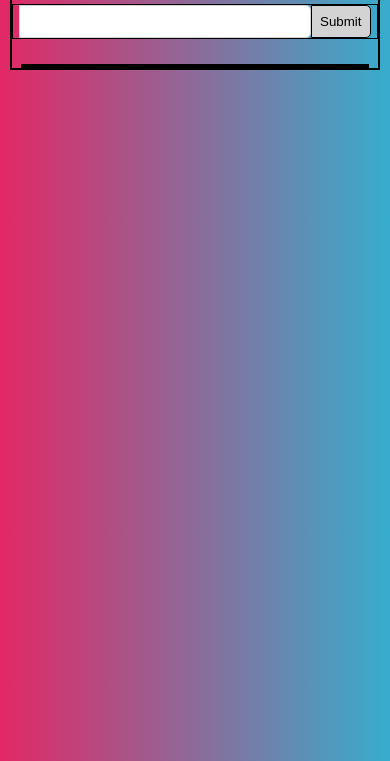
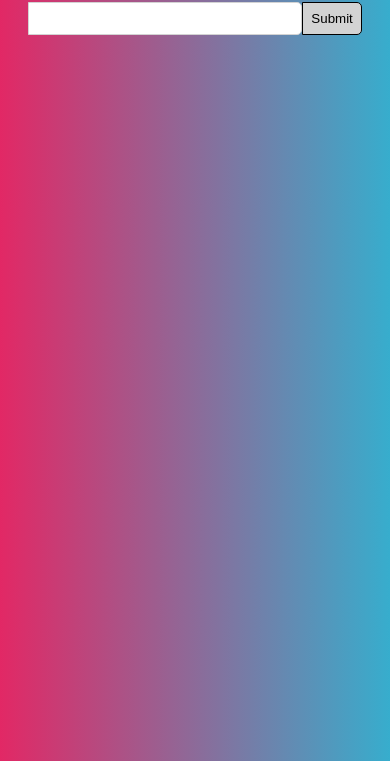
Before and after one commit to claudiahW/to-do-list, a plain HTML site: page index.html in a window 390 px wide. Shown: the part 83-844 px from the top of the page. Drawn offline with Linux system fonts and the light colour scheme.

Commit message:
complete styling css

```diff
--- a/style.css
+++ b/style.css
@@ -12,7 +12,6 @@ body{
     color: white;
 }
 .container{
-    border: 2px solid black;
     width: 95%;
     margin: auto;
 }
@@ -27,7 +26,6 @@ body{
     font-size: 2rem;
 }
 .user-input{
-    border: 1px solid black;
     width: 350px;
     text-align: center;
 }
@@ -109,3 +107,14 @@ body{
         width: 100%;
     }
 }
+@media(max-width:480px){
+    .user-input input{
+        width: 74%;
+    }
+}
+@media(max-width:320px)
+{
+    .user-input input{
+        width: 60%;
+    }
+}
```
